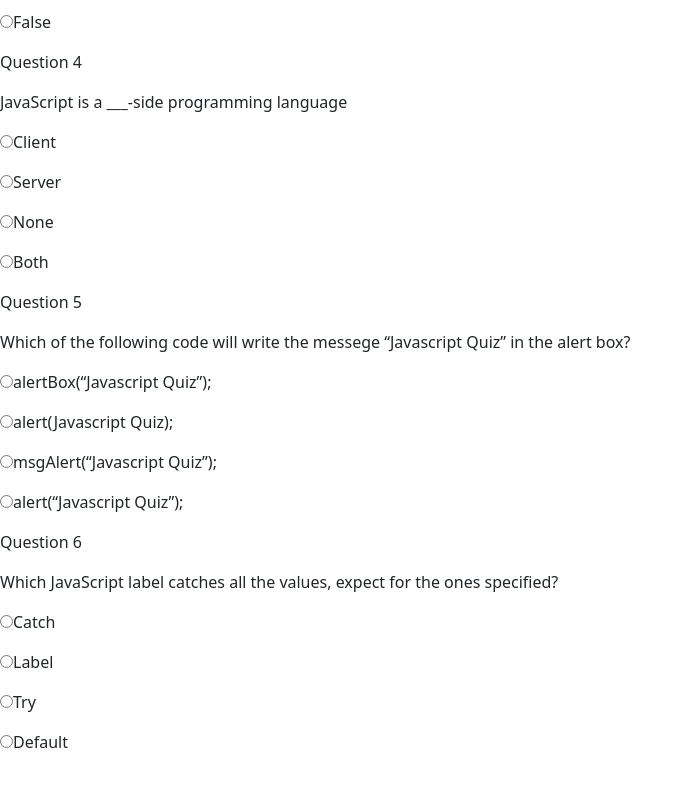
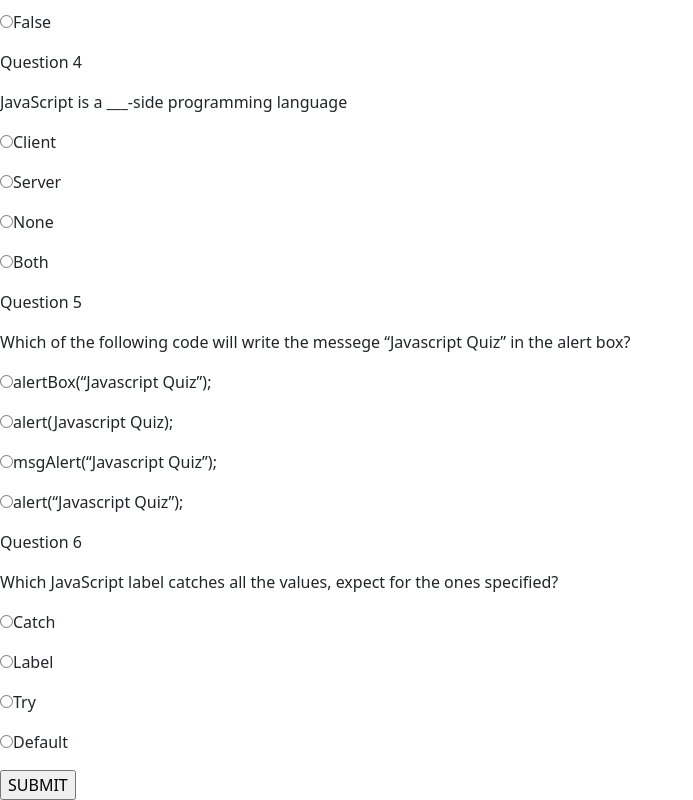
Before and after one commit to Morces/quiz-board, a plain HTML site: page index.html in a window 1280 px wide. Shown: the part 1088-1888 px from the top of the page, without its empty margins (0-693 px from the left). Before the commit the page ends 1858 px from the top, so only its background shows below. Drawn offline with nearby package versions, Linux system fonts and the light colour scheme.

Commit message:
feat: button input

```diff
--- a/index.html
+++ b/index.html
@@ -67,7 +67,7 @@
         <p><input type="radio" name="q6" value="Try">Try</p>
         <p><input type="radio" name="q6" value="Default">Default</p>
       </div>
-
+      <input type="button" value="SUBMIT" >
 </form>
 </body>
 </html>
```
